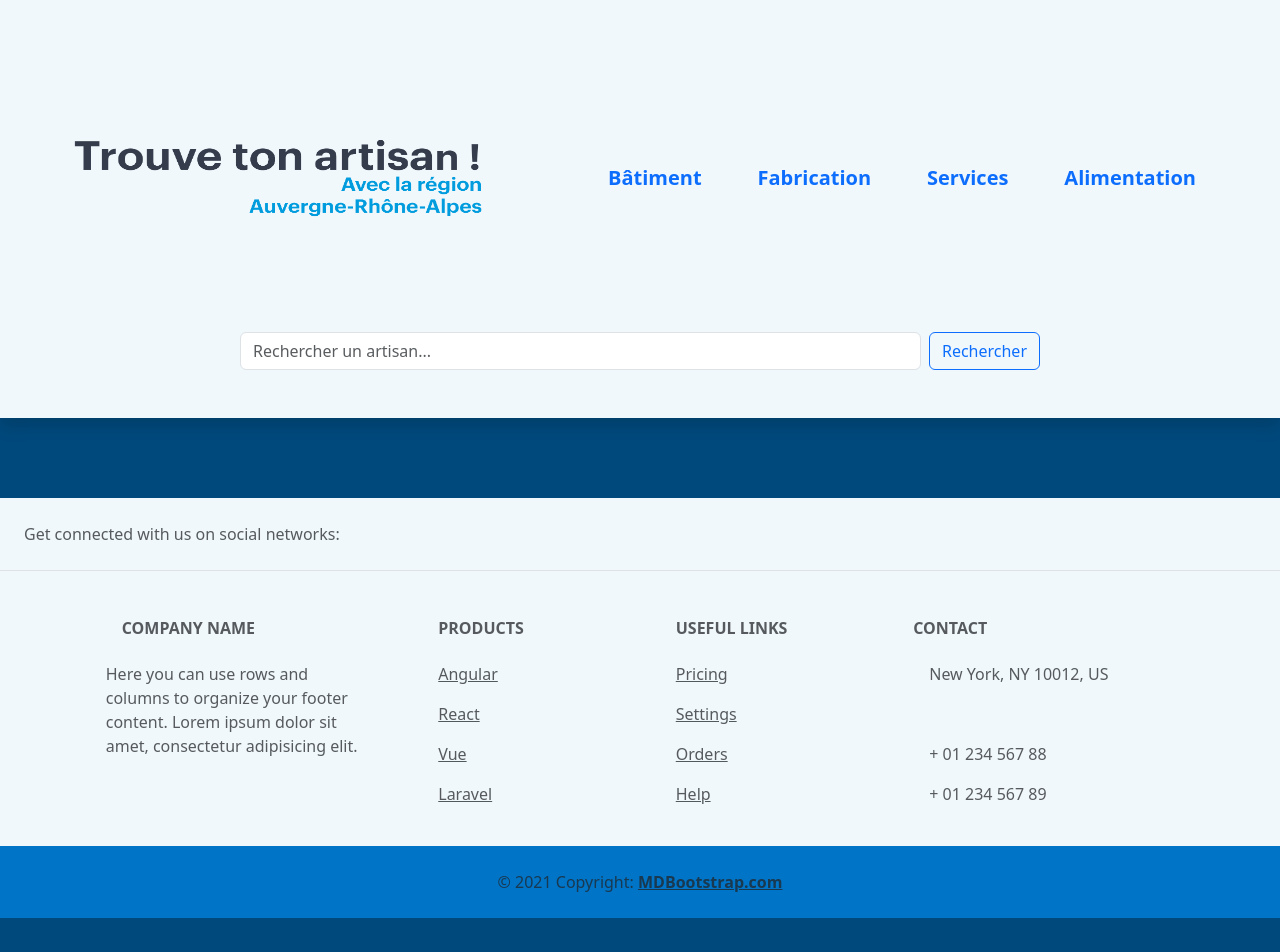
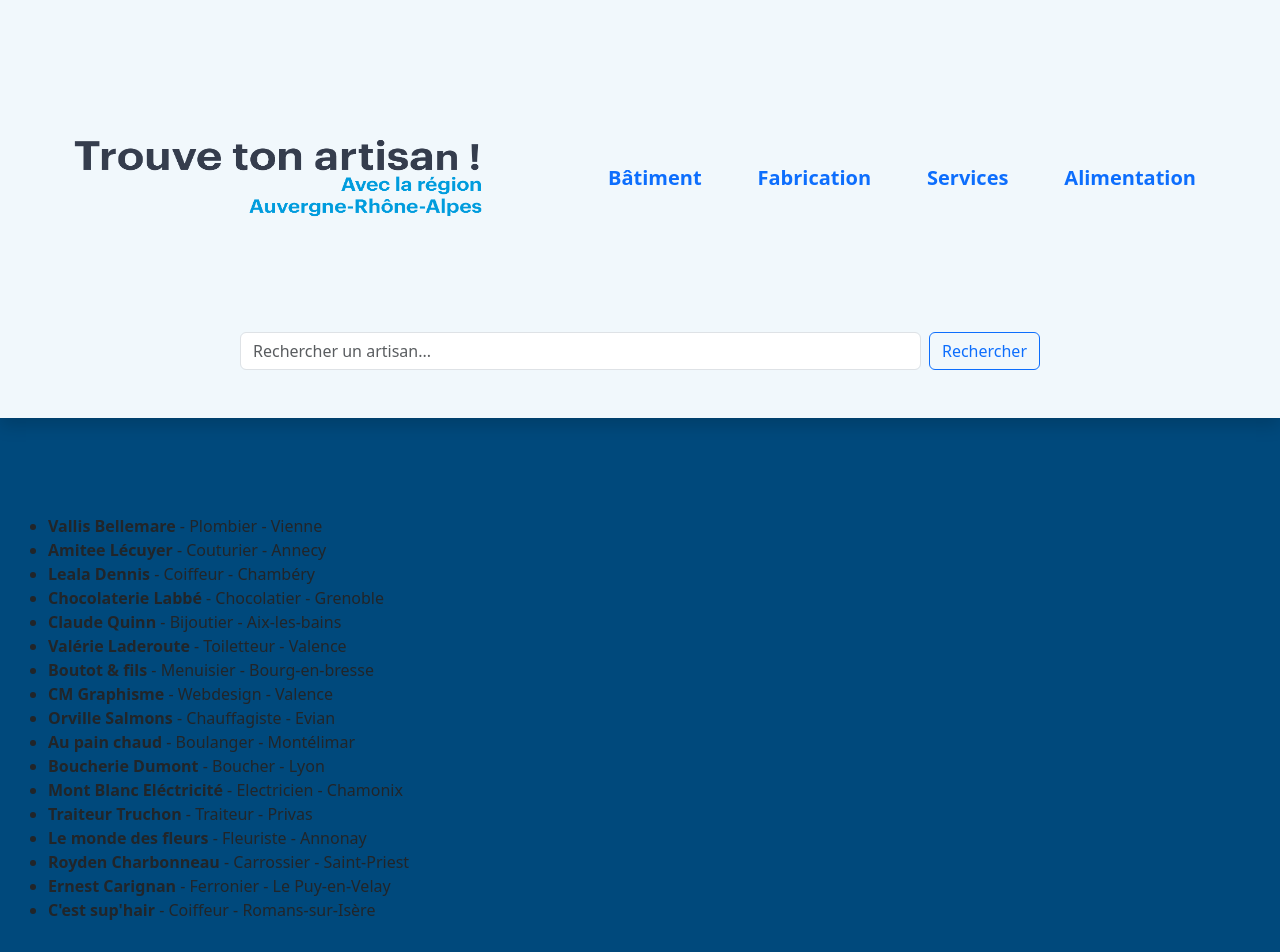
Before and after one commit to Valkyore/Devoir-TrouveTonArtisan, an Angular app: page /artisanListe in a window 1280 px wide. Before the commit this address led to /. Shown: the top 952 px of the page. Before the commit the page ends 918 px from the top, so only its background shows below. Built offline with nearby package versions, Linux system fonts and the light colour scheme.

Commit message:
deuxième complétion

```diff
--- a/src/app/app-routing.module.ts
+++ b/src/app/app-routing.module.ts
@@ -1,9 +1,11 @@
 import { NgModule } from '@angular/core';
 import { RouterModule, Routes } from '@angular/router';
 import { HomeComponent } from './pages/home/home.component';
+import { ArtisanListeComponent } from './pages/artisan-liste/artisan-liste.component';
 
 const routes: Routes = [
   {path:'',component:HomeComponent},
+  {path:'artisanListe',component:ArtisanListeComponent},
 ];
 
 @NgModule({
--- a/src/app/app.module.ts
+++ b/src/app/app.module.ts
@@ -10,6 +10,7 @@ import { FooterComponent } from './footer/footer.component';
 import { CardComponent } from './card/card.component';
 import { ArtisanListeComponent } from './pages/artisan-liste/artisan-liste.component';
 import { ArtisanDetailComponent } from './pages/artisan-detail/artisan-detail.component';
+import { HttpClientModule} from "@angular/common/http";
 
 @NgModule({
   declarations: [
@@ -24,7 +25,8 @@ import { ArtisanDetailComponent } from './pages/artisan-detail/artisan-detail.co
   imports: [
     BrowserModule,
     AppRoutingModule,
-    NgbModule
+    NgbModule,
+    HttpClientModule,
   ],
   providers: [
     provideClientHydration(withEventReplay())
--- /dev/null
+++ b/src/app/artisans.service.ts
@@ -0,0 +1,30 @@
+import { Injectable } from '@angular/core';
+import { HttpClient } from '@angular/common/http';
+import { Observable } from 'rxjs';
+
+export interface Artisan {
+  id: number;
+  name: string;
+  specialty: string;
+  note: number;
+  location: string;
+  about: string;
+  email: string;
+  website: string;
+  category: string;
+  top: boolean;
+}
+
+@Injectable({
+  providedIn: 'root'
+})
+
+export class ArtisansService {
+  private _url: string ="assets/data/datas.json"
+
+  constructor(private http: HttpClient) { }
+
+   getArtisan(): Observable<Artisan[]> {
+    return this.http.get<Artisan[]>(this._url);
+  }
+}
--- a/src/app/pages/artisan-liste/artisan-liste.component.html
+++ b/src/app/pages/artisan-liste/artisan-liste.component.html
@@ -1 +1,8 @@
-<p>artisan-liste works!</p>
+  <div class="content">
+  <ul *ngIf="artisans.length > 0">
+    <li *ngFor="let artisan of artisans">
+      <strong>{{ artisan.name }}</strong> - {{ artisan.specialty }} - {{ artisan.location }}
+    </li>
+  </ul>
+  <p *ngIf="artisans.length === 0">Aucun artisan trouvé.</p>
+</div>
--- a/src/app/pages/artisan-liste/artisan-liste.component.ts
+++ b/src/app/pages/artisan-liste/artisan-liste.component.ts
@@ -1,11 +1,19 @@
-import { Component } from '@angular/core';
+import { Component, OnInit, } from '@angular/core';
+import { ArtisansService, Artisan } from '../../artisans.service';
 
 @Component({
   selector: 'app-artisan-liste',
   standalone: false,
   templateUrl: './artisan-liste.component.html',
-  styleUrl: './artisan-liste.component.scss'
+  styleUrls: ['./artisan-liste.component.scss']
 })
-export class ArtisanListeComponent {
+export class ArtisanListeComponent implements OnInit {
+  artisans: Artisan[] = [];
+
+  constructor(private _artisansService: ArtisansService) {}
+
+ngOnInit():void {
+  this._artisansService.getArtisan().subscribe(data => (this.artisans = data))
+}
 
 }
--- /dev/null
+++ b/src/assets/data/datas.json
@@ -0,0 +1,206 @@
+[
+	{
+		"id": "1",
+		"name": "Vallis Bellemare",
+		"specialty": "Plombier",
+		"note": "4",
+		"location": "Vienne",
+		"about": "Lorem ipsum dolor sit amet, consectetur adipiscing elit. Phasellus eleifend ante sem, id volutpat massa fermentum nec. Praesent volutpat scelerisque mauris, quis sollicitudin tellus sollicitudin. ",
+		"email":"v.bellemare@gmail.com",
+		"website":"https://plomberie-bellemare.com",
+		"category":"Bâtiment",
+		"top": false
+	},
+	{
+		"id": "2",
+		"name": "Amitee Lécuyer",
+		"specialty": "Couturier",
+		"note": "4.5",
+		"location": "Annecy",
+		"about": "Lorem ipsum dolor sit amet, consectetur adipiscing elit. Phasellus eleifend ante sem, id volutpat massa fermentum nec. Praesent volutpat scelerisque mauris, quis sollicitudin tellus sollicitudin. ",
+		"email":"a.amitee@hotmail.com",
+		"website":"https://lecuyer-couture.com",
+		"category":"Fabrication",
+		"top": false
+	},
+	{
+		"id": "3",
+		"name": "Leala Dennis",
+		"specialty": "Coiffeur",
+		"note": "3.8",
+		"location": "Chambéry",
+		"about": "Lorem ipsum dolor sit amet, consectetur adipiscing elit. Phasellus eleifend ante sem, id volutpat massa fermentum nec. Praesent volutpat scelerisque mauris, quis sollicitudin tellus sollicitudin. ",
+		"email":"l.dennos@hotmail.fr",
+		"website":"https://coiffure-leala-chambery.fr",
+		"category":"Services",
+		"top": false
+	},
+	{
+		"id": "4",
+		"name": "Chocolaterie Labbé",
+		"specialty": "Chocolatier",
+		"note": "4.9",
+		"location": "Grenoble",
+		"about": "Lorem ipsum dolor sit amet, consectetur adipiscing elit. Phasellus eleifend ante sem, id volutpat massa fermentum nec. Praesent volutpat scelerisque mauris, quis sollicitudin tellus sollicitudin. ",
+		"email":"chocolaterie-labbe@gmail.com",
+		"website":"https://chocolaterie-labbe.fr",
+		"category":"Alimentation",
+		"top": true
+	},
+	{
+		"id": "5",
+		"name": "Claude Quinn",
+		"specialty": "Bijoutier",
+		"note": "4.2",
+		"location": "Aix-les-bains",
+		"about": "Lorem ipsum dolor sit amet, consectetur adipiscing elit. Phasellus eleifend ante sem, id volutpat massa fermentum nec. Praesent volutpat scelerisque mauris, quis sollicitudin tellus sollicitudin. ",
+		"email":"claude.quinn@gmail.com",
+		"website":"",
+		"category":"Fabrication",
+		"top": false
+	},
+	{
+		"id": "6",
+		"name": "Valérie Laderoute",
+		"specialty": "Toiletteur",
+		"note": "4.5",
+		"location": "Valence",
+		"about": "Lorem ipsum dolor sit amet, consectetur adipiscing elit. Phasellus eleifend ante sem, id volutpat massa fermentum nec. Praesent volutpat scelerisque mauris, quis sollicitudin tellus sollicitudin. ",
+		"email":"v-laredoute@gmail.com",
+		"website":"",
+		"category":"Services",
+		"top": false
+	},
+	{
+		"id": "7",
+		"name": "Boutot & fils",
+		"specialty": "Menuisier",
+		"note": "4.7",
+		"location": "Bourg-en-bresse",
+		"about": "Lorem ipsum dolor sit amet, consectetur adipiscing elit. Phasellus eleifend ante sem, id volutpat massa fermentum nec. Praesent volutpat scelerisque mauris, quis sollicitudin tellus sollicitudin. ",
+		"email":"boutot-menuiserie@gmail.com",
+		"website":"https://boutot-menuiserie.com",
+		"category":"Bâtiment",
+		"top": false
+	},
+	{
+		"id": "8",
+		"name": "CM Graphisme",
+		"specialty": "Webdesign",
+		"note": "4.4",
+		"location": "Valence",
+		"about": "Lorem ipsum dolor sit amet, consectetur adipiscing elit. Phasellus eleifend ante sem, id volutpat massa fermentum nec. Praesent volutpat scelerisque mauris, quis sollicitudin tellus sollicitudin. ",
+		"email":"contact@cm-graphisme.com",
+		"website":"https://cm-graphisme.com",
+		"category":"Services",
+		"top": false
+	},
+	{
+		"id": "9",
+		"name": "Orville Salmons",
+		"specialty": "Chauffagiste",
+		"note": "5",
+		"location": "Evian",
+		"about": "Lorem ipsum dolor sit amet, consectetur adipiscing elit. Phasellus eleifend ante sem, id volutpat massa fermentum nec. Praesent volutpat scelerisque mauris, quis sollicitudin tellus sollicitudin. ",
+		"email":"o-salmons@live.com",
+		"website":"",
+		"category":"Bâtiment",
+		"top": true
+	},
+	{
+		"id": "10",
+		"name": "Au pain chaud",
+		"specialty": "Boulanger",
+		"note": "4.8",
+		"location": "Montélimar",
+		"about": "Lorem ipsum dolor sit amet, consectetur adipiscing elit. Phasellus eleifend ante sem, id volutpat massa fermentum nec. Praesent volutpat scelerisque mauris, quis sollicitudin tellus sollicitudin. ",
+		"email":"aupainchaud@hotmail.com",
+		"website":"",
+		"category":"Alimentation",
+		"top": true
+	},
+	{
+		"id": "11",
+		"name": "Boucherie Dumont",
+		"specialty": "Boucher",
+		"note": "4.5",
+		"location": "Lyon",
+		"about": "Lorem ipsum dolor sit amet, consectetur adipiscing elit. Phasellus eleifend ante sem, id volutpat massa fermentum nec. Praesent volutpat scelerisque mauris, quis sollicitudin tellus sollicitudin. ",
+		"email":"boucherie.dumond@gmail.com",
+		"website":"",
+		"category":"Alimentation",
+		"top": false
+	},
+	{
+		"id": "12",
+		"name": "Mont Blanc Eléctricité",
+		"specialty": "Electricien",
+		"note": "4.5",
+		"location": "Chamonix",
+		"about": "Lorem ipsum dolor sit amet, consectetur adipiscing elit. Phasellus eleifend ante sem, id volutpat massa fermentum nec. Praesent volutpat scelerisque mauris, quis sollicitudin tellus sollicitudin. ",
+		"email":"contact@mont-blanc-electricite.com",
+		"website":"https://mont-blanc-electricite.com",
+		"category":"Bâtiment",
+		"top": false
+	},
+	{
+		"id": "13",
+		"name": "Traiteur Truchon",
+		"specialty": "Traiteur",
+		"note": "4.1",
+		"location": "Privas",
+		"about": "Lorem ipsum dolor sit amet, consectetur adipiscing elit. Phasellus eleifend ante sem, id volutpat massa fermentum nec. Praesent volutpat scelerisque mauris, quis sollicitudin tellus sollicitudin. ",
+		"email":"contact@truchon-traiteur.fr",
+		"website":"https://truchon-traiteur.fr",
+		"category":"Bâtiment",
+		"top": false
+	},
+	{
+		"id": "14",
+		"name": "Le monde des fleurs",
+		"specialty": "Fleuriste",
+		"note": "4.6",
+		"location": "Annonay",
+		"about": "Lorem ipsum dolor sit amet, consectetur adipiscing elit. Phasellus eleifend ante sem, id volutpat massa fermentum nec. Praesent volutpat scelerisque mauris, quis sollicitudin tellus sollicitudin. ",
+		"email":"contact@le-monde-des-fleurs-annonay.fr",
+		"website":"https://le-monde-des-fleurs-annonay.fr",
+		"category":"Services",
+		"top": false
+	},
+	{
+		"id": "15",
+		"name": "Royden Charbonneau",
+		"specialty": "Carrossier",
+		"note": "3.8",
+		"location": "Saint-Priest",
+		"about": "Lorem ipsum dolor sit amet, consectetur adipiscing elit. Phasellus eleifend ante sem, id volutpat massa fermentum nec. Praesent volutpat scelerisque mauris, quis sollicitudin tellus sollicitudin. ",
+		"email":"r.charbonneau@gmail.com",
+		"website":"",
+		"category":"Services",
+		"top": false
+	},
+	{
+		"id": "16",
+		"name": "Ernest Carignan",
+		"specialty": "Ferronier",
+		"note": "5",
+		"location": "Le Puy-en-Velay",
+		"about": "Lorem ipsum dolor sit amet, consectetur adipiscing elit. Phasellus eleifend ante sem, id volutpat massa fermentum nec. Praesent volutpat scelerisque mauris, quis sollicitudin tellus sollicitudin. ",
+		"email":"e-carigan@hotmail.com",
+		"website":"",
+		"category":"Fabrication",
+		"top": false
+	},
+	{
+		"id": "17",
+		"name": "C'est sup'hair",
+		"specialty": "Coiffeur",
+		"note": "4.1",
+		"location": "Romans-sur-Isère",
+		"about": "Lorem ipsum dolor sit amet, consectetur adipiscing elit. Phasellus eleifend ante sem, id volutpat massa fermentum nec. Praesent volutpat scelerisque mauris, quis sollicitudin tellus sollicitudin. ",
+		"email":"sup-hair@gmail.com",
+		"website":"https://sup-hair.fr",
+		"category":"Services",
+		"top": false
+	}
+]
```
Also changed, not shown: 1 other file (tests, documents, lock files or other folders).
